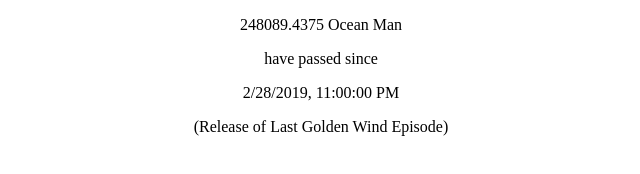
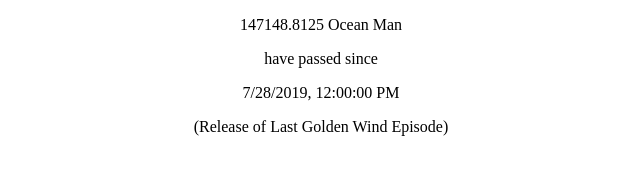
Before and after one commit to oceanman-time/oceanman-time.github.io, a plain HTML site: page index.html in a window 1280 px wide. Shown: the full height of the page, 319-959 px from the left. Drawn offline with Linux system fonts and the light colour scheme.

Commit message:
Added correct initial date

```diff
--- a/index.html
+++ b/index.html
@@ -21,7 +21,7 @@
 
 <script type="module">
     // Initial Date in milliseconds - Date of the Last Golden Wind Episode
-    const initialDate = new Date('March 1, 2019 00:00:00 UTC+1:00');
+    const initialDate = new Date('July 28, 2019 14:00:00 UTC+2:00');
 
     // Getting the current date in milliseconds
     var currentDate = new Date();
```
